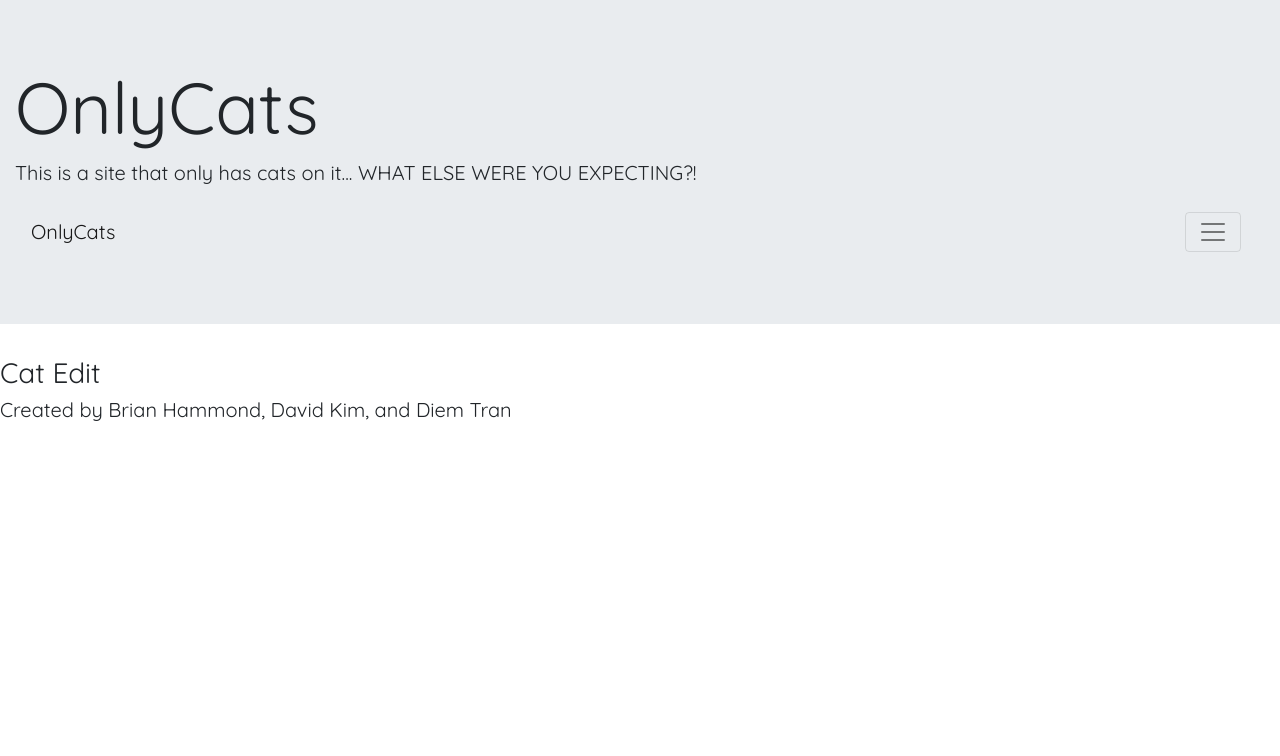
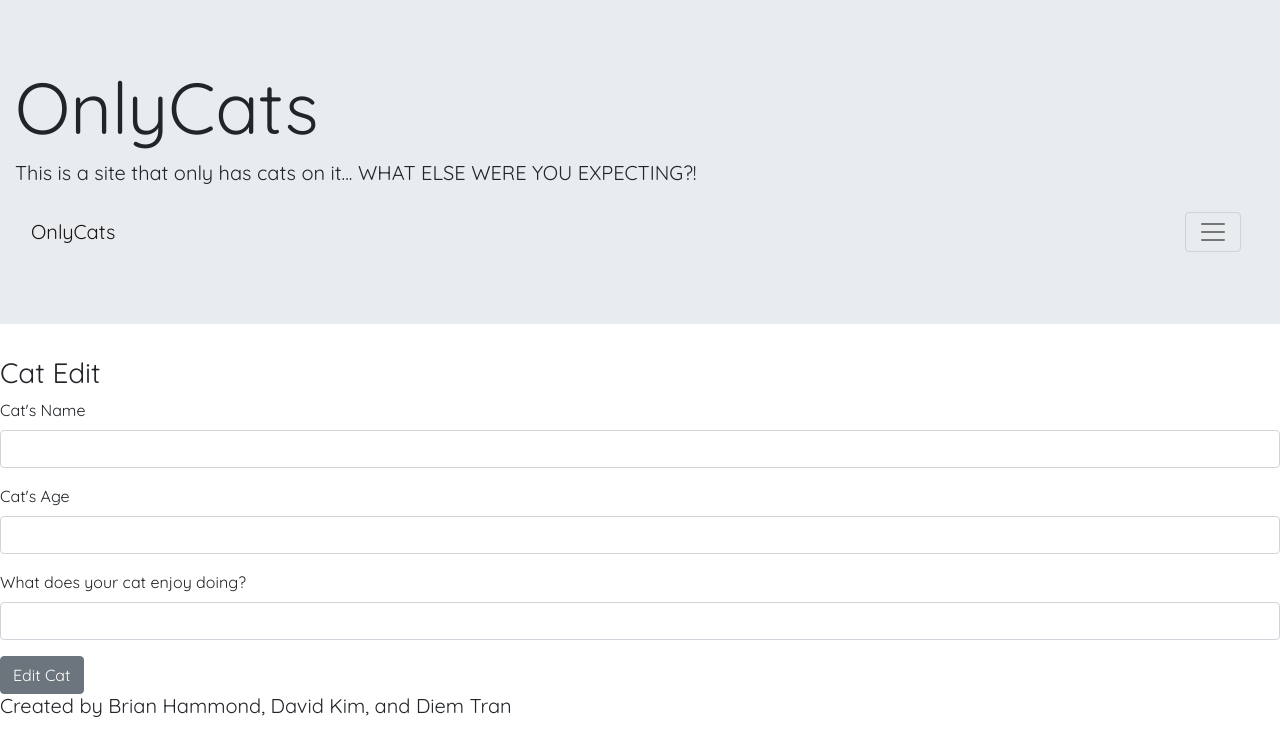
Before and after one commit to davidkim4/cat-tinder-frontend-onlycats, a React (Create React App) app: page /catedit/1 in a window 1280 px wide. Shown: the top 756 px of the page. Built offline with nearby package versions, Linux system fonts and the light colour scheme.

Commit message:
finished update functionality

```diff
--- a/src/App.js
+++ b/src/App.js
@@ -29,6 +29,11 @@
     console.log(newCat);
   }
 
+  editCat = (editcat, id) => {
+    console.log("editcat:", editcat)
+    console.log("id:", id)
+  }
+
   render() {
     return (
       <Router>
@@ -46,7 +51,17 @@
           }}
           />
           <Route path="/catnew" render={(props) => <CatNew createNewCat={this.createNewCat} />} />
-          <Route path="/catedit/:id" component={CatEdit} />
+          <Route path="/catedit/:id"
+            render={(props) => {
+              let id = props.match.params.id
+              let cat = this.state.cats.find(cat => cat.id === parseInt(id))
+              return (
+                <CatEdit
+                  editCat={this.editCat}
+                  cat={cat} />
+              )
+            }}
+          />
           <Route component={NotFound} />
         </Switch>
         <Footer />
--- a/src/pages/CatEdit.js
+++ b/src/pages/CatEdit.js
@@ -1,10 +1,57 @@
 import React, { Component } from 'react';
+import { Button, Form, FormGroup, Label, Input } from 'reactstrap';
+import { Redirect } from 'react-router-dom'
 
 export default class CatEdit extends Component {
+    constructor(props) {
+        super(props)
+        this.state = {
+            form: {
+                name: "",
+                age: "",
+                enjoys: ""
+            },
+            success: false
+        }
+    }
+
+    handleChange = (e) => {
+        let { form } = this.state
+        form[e.target.name] = e.target.value
+        this.setState({ form: form })
+    }
+
+    handleSubmit = (e) => {
+        e.preventDefault()
+        this.props.editCat(this.state.form, this.props.cat.id)
+        this.setState({ success: true })
+    }
+
     render() {
         return (
             <>
                 <h3>Cat Edit</h3>
+                <Form>
+                    <FormGroup>
+                        <Label for="name">Cat's Name</Label>
+                        <Input type="text" name="name" onChange={this.handleChange}
+                            value={this.state.form.name} />
+                    </FormGroup>
+                    <FormGroup>
+                        <Label for="age">Cat's Age</Label>
+                        <Input type="number" name="age" onChange={this.handleChange}
+                            value={this.state.form.age} />
+                    </FormGroup>
+                    <FormGroup>
+                        <Label for="enjoys">What does your cat enjoy doing?</Label>
+                        <Input type="text" name="enjoys" onChange={this.handleChange}
+                            value={this.state.form.enjoys} />
+                    </FormGroup>
+                    <Button name="submit" onClick={this.handleSubmit}>
+                        Edit Cat
+                    </Button>
+                </Form>
+                { this.state.success && <Redirect to={`/catshow/${this.props.cat.id}`} />}
             </>
         )
     }
--- a/src/pages/CatShow.js
+++ b/src/pages/CatShow.js
@@ -1,5 +1,5 @@
 import React, { Component } from 'react';
-import { Card, CardTitle, Col, CardText } from 'reactstrap'
+import { Card, CardTitle, Col, CardText, Button } from 'reactstrap'
 import { NavLink } from 'react-router-dom'
 
 export default class CatShow extends Component {
@@ -15,6 +15,12 @@
                         <CardText>
                             Hi! I am {this.props.cat.age} years old. I enjoy {this.props.cat.enjoys}.
                         </CardText>
+                        <NavLink to={`/catedit/${this.props.cat.id}`}>
+                            <Button>
+                                Edit Cat
+                            </Button>
+                            Back to index
+                        </NavLink>
                         <NavLink to={'/catindex'}>
                             Back to index
                         </NavLink>
```
